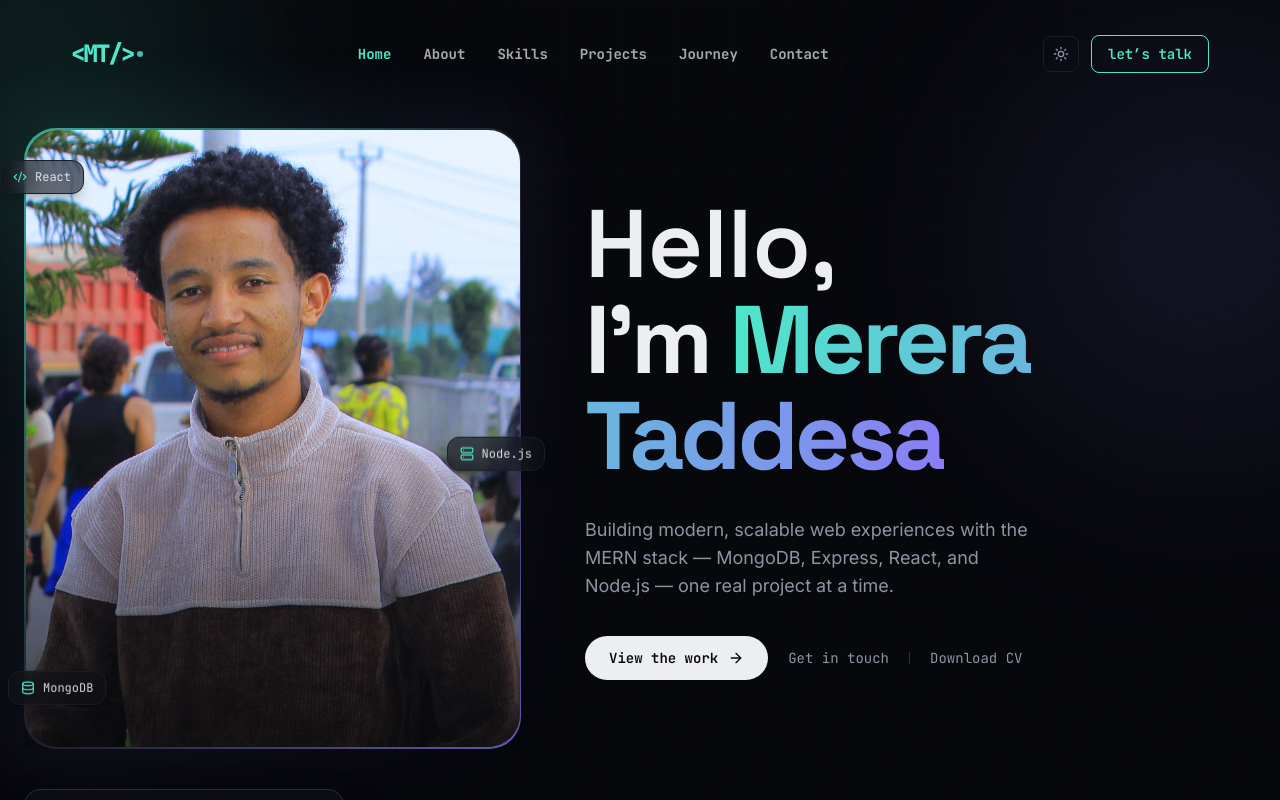
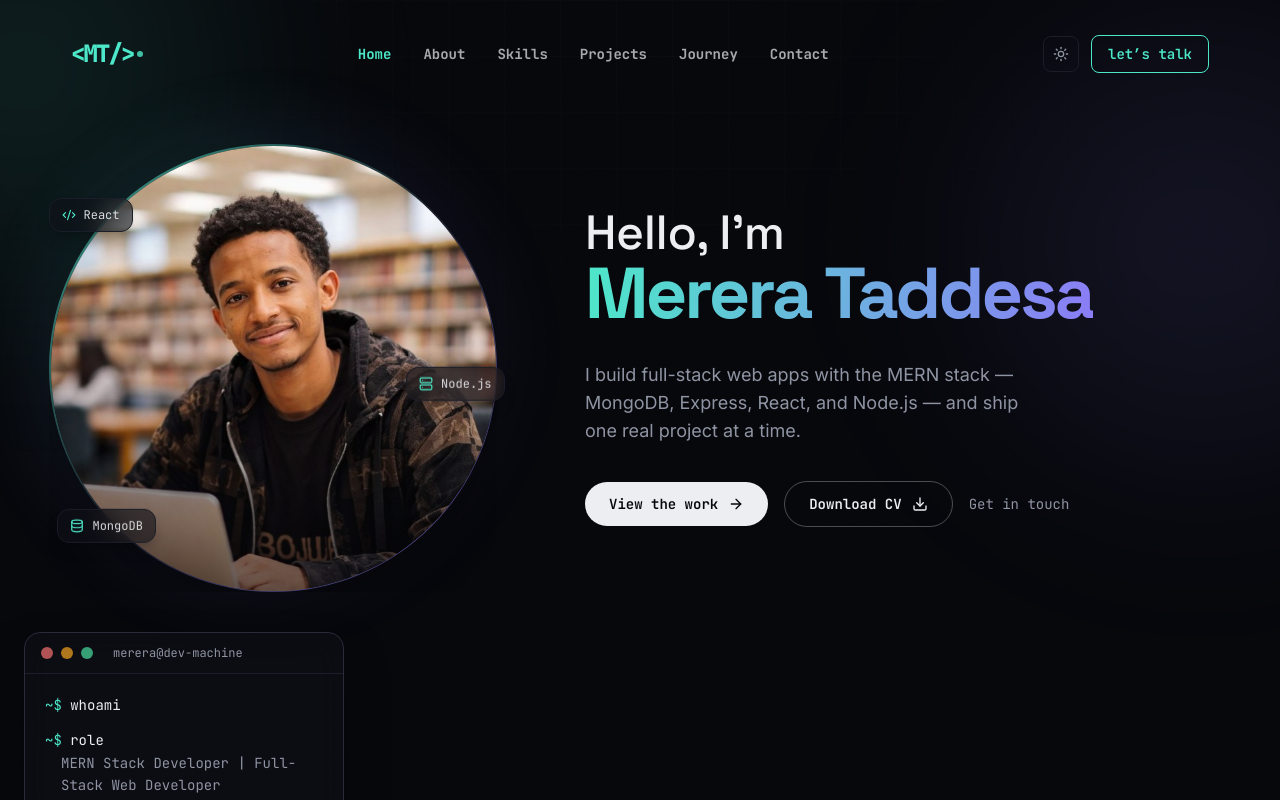
Before and after one commit to merera-ta/merera-portfolio, a React (Vite) app: page / in a window 1280 px wide. Shown: the top 800 px of the page. Built offline with nearby package versions, Linux system fonts and the light colour scheme.

Commit message:
Change the PhotoFrame

```diff
--- a/src/components/Hero/Hero.jsx
+++ b/src/components/Hero/Hero.jsx
@@ -1,5 +1,5 @@
 import { motion, useReducedMotion } from "framer-motion";
-import { ArrowDown, ArrowRight } from "lucide-react";
+import { ArrowDown, ArrowRight, Download } from "lucide-react";
 
 import TerminalWindow from "./TerminalWindow.jsx";
 import PhotoFrame from "./PhotoFrame.jsx";
@@ -94,23 +94,35 @@ function RevealLine({ children, delay = 0, className = "" }) {
 
 /* ----------------------------------------
    Hero action link
+   variant: "primary" | "outline" | "text"
 ----------------------------------------- */
 
-function HeroLink({ href, children, primary = false, icon = false }) {
+function HeroLink({
+  href,
+  children,
+  variant = "text",
+  icon: Icon,
+  download = false,
+}) {
+  const styles = {
+    primary:
+      "group inline-flex items-center gap-2.5 rounded-full bg-ink px-6 py-3 font-mono text-sm font-semibold text-bg transition-all duration-300 hover:-translate-y-0.5 hover:bg-accent hover:shadow-lg hover:shadow-accent/20 focus:outline-none focus:ring-2 focus:ring-accent focus:ring-offset-2",
+    outline:
+      "group inline-flex items-center gap-2.5 rounded-full border border-ink/30 px-6 py-3 font-mono text-sm font-semibold text-ink transition-all duration-300 hover:-translate-y-0.5 hover:border-accent hover:text-accent focus:outline-none focus:ring-2 focus:ring-accent focus:ring-offset-2",
+    text: "font-mono text-sm text-muted transition-colors duration-200 hover:text-ink focus:outline-none focus:text-ink",
+  };
+
   return (
     <a
       href={href}
       data-cursor-hover
-      className={
-        primary
-          ? "group inline-flex items-center gap-2.5 rounded-full bg-ink px-6 py-3 font-mono text-sm font-semibold text-bg transition-all duration-300 hover:-translate-y-0.5 hover:bg-accent hover:shadow-lg hover:shadow-accent/20 focus:outline-none focus:ring-2 focus:ring-accent focus:ring-offset-2"
-          : "font-mono text-sm text-muted transition-colors duration-200 hover:text-ink focus:outline-none focus:text-ink"
-      }
+      download={download || undefined}
+      className={styles[variant]}
     >
       {children}
 
-      {icon && (
-        <ArrowRight
+      {Icon && (
+        <Icon
           size={16}
           aria-hidden="true"
           className="transition-transform duration-300 group-hover:translate-x-1"
@@ -136,9 +148,9 @@ function Hero() {
         flex-col
         justify-center
         overflow-hidden
-        pt-28
+        pt-32
         pb-16
-        md:pt-32
+        md:pt-36
       "
     >
       {/* Background */}
@@ -167,40 +179,27 @@ function Hero() {
           --------------------------------- */}
 
           <div className="order-1 md:order-2">
-            {/* Meta information */}
-
             {/* Name */}
 
             <h1
               id="hero-title"
-              className="
-    font-display
-    font-semibold
-    leading-[0.95]
-    tracking-tight
-    text-ink
-  "
+              className="font-display font-semibold leading-[1.05] tracking-tight text-ink"
             >
               <RevealLine
                 delay={STAGE.nameLine1}
-                className="text-[15vw] sm:text-7xl lg:text-8xl"
+                className="text-[9vw] font-medium sm:text-4xl lg:text-5xl"
               >
-                Hello,
+                Hello, I'm
               </RevealLine>
 
               <RevealLine
                 delay={STAGE.nameLine2}
-                className="
-      text-[16vw]
-      font-bold
-      tracking-[-0.04em]
-      sm:text-7xl
-      lg:text-8xl
-    "
+                className="text-[11vw] font-bold tracking-[-0.04em] sm:text-6xl md:text-5xl lg:text-6xl xl:text-7xl"
               >
-                I'm <span className="text-gradient">Merera Taddesa</span>
+                <span className="text-gradient">Merera Taddesa</span>
               </RevealLine>
             </h1>
+
             {/* Description */}
 
             <FadeUp
@@ -214,37 +213,30 @@ function Hero() {
                 sm:text-lg
               "
             >
-              Building modern, scalable web experiences with the MERN stack —
-              MongoDB, Express, React, and Node.js — one real project at a time.
+              I build full-stack web apps with the MERN stack — MongoDB,
+              Express, React, and Node.js — and ship one real project at a time.
             </FadeUp>
 
             {/* Actions */}
 
             <FadeUp
               delay={STAGE.actions}
-              className="
-                mt-9
-                flex
-                flex-wrap
-                items-center
-                gap-5
-              "
+              className="mt-9 flex flex-wrap items-center gap-4"
             >
-              {/* Primary CTA */}
-
-              <HeroLink href="#projects" primary icon>
+              <HeroLink href="#projects" variant="primary" icon={ArrowRight}>
                 View the work
               </HeroLink>
 
-              {/* Secondary actions */}
+              <HeroLink
+                href={siteConfig.resumeUrl}
+                variant="outline"
+                icon={Download}
+                download
+              >
+                Download CV
+              </HeroLink>
 
-              <div className="flex items-center gap-5">
-                <HeroLink href="#contact">Get in touch</HeroLink>
-
-                <span className="h-3 w-px bg-muted/30" aria-hidden="true" />
-
-                <HeroLink href={siteConfig.resumeUrl}>Download CV</HeroLink>
-              </div>
+              <HeroLink href="#contact">Get in touch</HeroLink>
             </FadeUp>
           </div>
         </div>
--- a/src/components/Hero/PhotoFrame.jsx
+++ b/src/components/Hero/PhotoFrame.jsx
@@ -7,8 +7,9 @@ import {
 } from "framer-motion";
 import { Code2, Database, Server } from "lucide-react";
 import profilePhoto from "../../assets/merera.jpg";
+import { siteConfig } from "../../data/siteConfig.js";
 
-// Floating glass chip that hovers near a corner of the portrait, labelling
+// Floating glass chip that hovers near the edge of the portrait, labelling
 // one layer of the stack. Purely decorative metadata, not a fake stat.
 function FloatingBadge({ icon: Icon, label, className, delay = 0 }) {
   return (
@@ -36,7 +37,7 @@ function FloatingBadge({ icon: Icon, label, className, delay = 0 }) {
   );
 }
 
-// The hero's portrait: a gradient-bordered glass frame with a restrained
+// The hero's portrait: a gradient-bordered circular frame with a restrained
 // ambient glow, gentle cursor-parallax tilt, a clip-path reveal on entrance,
 // and a few floating stack badges.
 function PhotoFrame({ revealDelay = 0 }) {
@@ -64,11 +65,11 @@ function PhotoFrame({ revealDelay = 0 }) {
   };
 
   return (
-    <div className="relative mx-auto w-full max-w-sm md:max-w-none">
+    <div className="relative mx-auto w-full max-w-sm md:max-w-md">
       {/* Restrained ambient glow — small and dim, supporting the portrait
           rather than competing with it */}
       <div
-        className="absolute -inset-4 rounded-[2.5rem] bg-gradient-to-br from-accent/15 via-violet/10 to-transparent blur-2xl animate-glowPulse"
+        className="absolute -inset-4 rounded-full bg-gradient-to-br from-accent/15 via-violet/10 to-transparent blur-2xl animate-glowPulse"
         aria-hidden="true"
       />
 
@@ -96,36 +97,36 @@ function PhotoFrame({ revealDelay = 0 }) {
           delay: revealDelay,
           ease: [0.65, 0, 0.35, 1],
         }}
-        className="relative rounded-[2rem] p-[1.5px] bg-gradient-to-br from-accent/70 via-border to-violet/70 shadow-2xl shadow-black/40"
+        className="relative rounded-full p-[1.5px] bg-gradient-to-br from-accent/70 via-border to-violet/70 shadow-2xl shadow-black/40"
       >
-        <div className="relative overflow-hidden rounded-[2rem] bg-elevated">
+        <div className="relative overflow-hidden rounded-full bg-elevated">
           <img
             src={profilePhoto}
-            alt="Portrait of "
-            className="aspect-[4/5] w-full object-cover"
-            width={480}
+            alt={`Portrait of ${siteConfig.name}`}
+            className="aspect-square w-full object-cover object-top"
+            width={600}
             height={600}
           />
-          <div className="pointer-events-none absolute inset-0 bg-gradient-to-t from-bg/70 via-transparent to-transparent" />
+          <div className="pointer-events-none absolute inset-0 bg-gradient-to-t from-bg/60 via-transparent to-transparent" />
         </div>
       </motion.div>
 
       <FloatingBadge
         icon={Code2}
         label="React"
-        className="-left-6 top-8"
+        className="left-0 top-[12%]"
         delay={revealDelay + 0.5}
       />
       <FloatingBadge
         icon={Server}
         label="Node.js"
-        className="-right-6 top-1/2 -translate-y-1/2"
+        className="-right-2 top-1/2 -translate-y-1/2"
         delay={revealDelay + 1}
       />
       <FloatingBadge
         icon={Database}
         label="MongoDB"
-        className="-left-4 bottom-10"
+        className="bottom-[10%] left-[2%]"
         delay={revealDelay + 1.5}
       />
     </div>
```
Also changed, not shown: src/_MG_4650(1).jpg (deleted), src/assets/merera.jpg.
